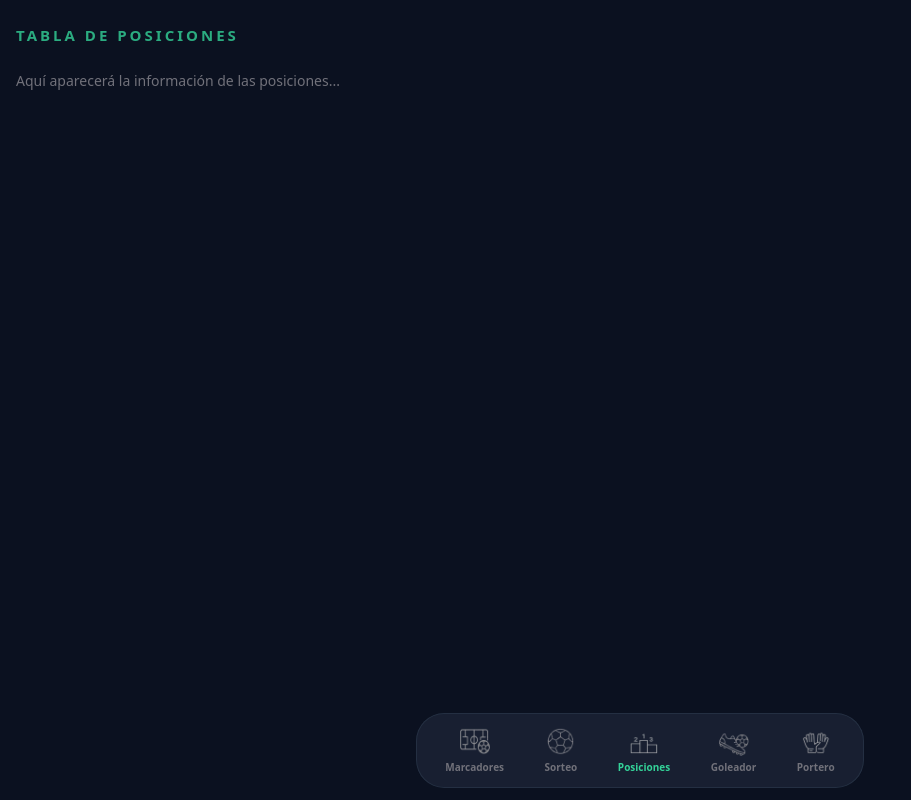
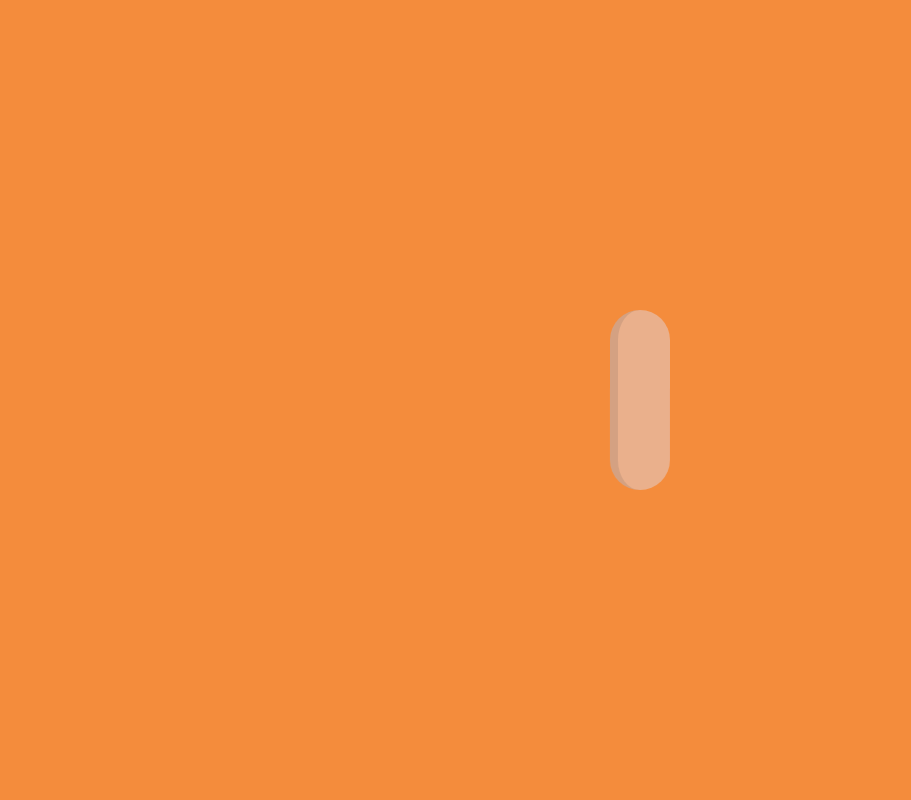
Before and after one commit to jrlopez001/marcador-web, a Next.js app: page /posiciones in a window 1280 px wide. Shown: the whole page, without its empty margins (0-911 px from the left). Built offline with nearby package versions, Linux system fonts and the light colour scheme.

Commit message:
Actualizar interfaz y torneo

```diff
--- a/app/goleador/page.tsx
+++ b/app/goleador/page.tsx
@@ -3,17 +3,17 @@
 import { createClient } from '@/utils/supabase/client'
 import { useEffect, useState } from 'react'
 import { Heart } from 'lucide-react'
-import confetti from 'canvas-confetti' // Importamos la librería
+import confetti from 'canvas-confetti'
 import Navbar from '../Navbar'
 
 export default function GoleadorPage() {
   const [goleadores, setGoleadores] = useState<any[]>([])
   const [categoriaActiva, setCategoriaActiva] = useState('Todos')
+
   const supabase = createClient()
 
   const categorias = ['Todos', 'Libre', 'Master', 'Femenino']
 
-  // Función para disparar el confeti
   const dispararConfeti = () => {
     confetti({
       particleCount: 100,
@@ -22,12 +22,14 @@ export default function GoleadorPage() {
     })
   }
 
-  useEffect(() => {
   async function fetchGoleadores() {
     const { data, error } = await supabase
       .from('jugadores')
       .select(`
-          id, nombre, numero_camisola, goles,
+        id,
+        nombre,
+        numero_camisola,
+        goles,
         equipos(nombre),
         categorias(nombre)
       `)
@@ -35,9 +37,36 @@ export default function GoleadorPage() {
       .order('goles', { ascending: false })
       .limit(5)
 
-      if (!error && data) setGoleadores(data)
+    if (!error && data) {
+      setGoleadores(data)
     }
+  }
+
+  useEffect(() => {
+    // Carga inicial
     fetchGoleadores()
+
+    // Configuración del canal de tiempo real
+    const channel = supabase
+      .channel('realtime:jugadores')
+      .on(
+        'postgres_changes',
+        {
+          event: '*',
+          schema: 'public',
+          table: 'jugadores',
+        },
+        () => {
+          // Al detectar cualquier cambio, volvemos a consultar la base de datos
+          fetchGoleadores()
+        }
+      )
+      .subscribe()
+
+    // Limpieza al desmontar el componente
+    return () => {
+      supabase.removeChannel(channel)
+    }
   }, [])
 
   return (
@@ -54,7 +83,11 @@ export default function GoleadorPage() {
           <button
             key={cat}
             onClick={() => setCategoriaActiva(cat)}
-            className={categoriaActiva === cat ? 'text-[#34D399] border-b-2 border-[#34D399]' : 'hover:text-[#34D399]/70'}
+            className={
+              categoriaActiva === cat
+                ? 'text-[#34D399] border-b-2 border-[#34D399]'
+                : 'hover:text-[#34D399]/70'
+            }
           >
             {cat}
           </button>
@@ -63,20 +96,32 @@ export default function GoleadorPage() {
 
       <div className="space-y-3">
         {goleadores
-          .filter((p) => categoriaActiva === 'Todos' || p.categorias?.nombre === categoriaActiva)
+          .filter(
+            (p) =>
+              categoriaActiva === 'Todos' ||
+              p.categorias?.nombre === categoriaActiva
+          )
           .map((jugador) => (
             <div
               key={jugador.id}
               className="bg-[#111827] p-4 rounded-2xl border border-white/5 shadow-lg flex items-center"
             >
               <div className="flex flex-col items-center pr-4 border-r border-white/10">
-                <span className="text-[9px] uppercase font-bold text-zinc-400">CAMISOLA #</span>
-                <span className="font-black text-2xl text-[#34D399] mt-1">{jugador.numero_camisola}</span>
+                <span className="text-[9px] uppercase font-bold text-zinc-400">
+                  CAMISOLA #
+                </span>
+
+                <span className="font-black text-2xl text-[#34D399] mt-1">
+                  {jugador.numero_camisola}
+                </span>
               </div>
 
               <div className="flex-1 pl-4">
                 <div className="flex justify-between items-start">
-                    <h3 className="font-bold text-lg text-white">{jugador.nombre}</h3>
+                  <h3 className="font-bold text-lg text-white">
+                    {jugador.nombre}
+                  </h3>
+
                   <div className="flex flex-col items-end gap-1">
                     {categoriaActiva === 'Todos' && (
                       <span className="text-[8px] bg-[#1E293B] text-[#34D399] px-2 py-0.5 rounded-full uppercase tracking-wider font-bold">
@@ -85,8 +130,12 @@ export default function GoleadorPage() {
                     )}
                   </div>
                 </div>
+
                 <p className="text-sm text-zinc-400 mt-1">
-                  Equipo: <span className="text-white font-medium">{jugador.equipos?.nombre || 'Sin equipo'}</span>
+                  Equipo:{' '}
+                  <span className="text-white font-medium">
+                    {jugador.equipos?.nombre || 'Sin equipo'}
+                  </span>
                 </p>
               </div>
 
@@ -94,15 +143,23 @@ export default function GoleadorPage() {
                 <span className="block text-2xl font-black text-white leading-none">
                   {jugador.goles ?? 0}
                 </span>
-                <span className="text-[8px] text-[#34D399] uppercase tracking-widest font-bold mt-1 block mb-2">Goles</span>
 
-                {/* Botón con el evento onClick que llama al confeti */}
+                <span className="text-[8px] text-[#34D399] uppercase tracking-widest font-bold mt-1 block mb-2">
+                  Goles
+                </span>
+
                 <button
                   onClick={dispararConfeti}
                   className="flex flex-col items-center hover:scale-110 transition-transform"
                 >
-                  <Heart size={16} className="text-zinc-500 hover:text-rose-500 transition-colors" />
-                  <span className="text-[10px] text-zinc-600 font-bold mt-0.5">0</span>
+                  <Heart
+                    size={16}
+                    className="text-zinc-500 hover:text-rose-500 transition-colors"
+                  />
+
+                  <span className="text-[10px] text-zinc-600 font-bold mt-0.5">
+                    0
+                  </span>
                 </button>
               </div>
             </div>
--- a/app/portero/page.tsx
+++ b/app/portero/page.tsx
@@ -27,17 +27,44 @@ export default function PorteroPage() {
       const { data, error } = await supabase
         .from('jugadores')
         .select(`
-          id, nombre, numero_camisola, goles_recibidos,
+          id,
+          nombre,
+          numero_camisola,
+          goles_recibidos,
           equipos(nombre),
           categorias(nombre)
         `)
         .eq('posicion', 'PORTERO')
         .order('goles_recibidos', { ascending: true })
 
-      if (!error && data) setPorteros(data)
+      if (!error && data) {
+        setPorteros(data)
       }
+    }
+
+    // Carga inicial
     fetchPorteros()
-  }, [])
+
+    // Realtime
+    const channel = supabase
+      .channel('porteros-realtime')
+      .on(
+        'postgres_changes',
+        {
+          event: '*',
+          schema: 'public',
+          table: 'jugadores',
+        },
+        () => {
+          fetchPorteros()
+        }
+      )
+      .subscribe()
+
+    return () => {
+      supabase.removeChannel(channel)
+    }
+  }, [supabase])
 
   return (
     <main className="min-h-screen bg-[#0B1120] text-white p-4 font-sans pb-28">
@@ -54,7 +81,11 @@ export default function PorteroPage() {
           <button
             key={cat}
             onClick={() => setCategoriaActiva(cat)}
-            className={categoriaActiva === cat ? 'text-[#34D399] border-b-2 border-[#34D399]' : 'hover:text-[#34D399]/70'}
+            className={
+              categoriaActiva === cat
+                ? 'text-[#34D399] border-b-2 border-[#34D399]'
+                : 'hover:text-[#34D399]/70'
+            }
           >
             {cat}
           </button>
@@ -63,7 +94,11 @@ export default function PorteroPage() {
 
       <div className="space-y-3">
         {porteros
-          .filter((p) => categoriaActiva === 'Todos' || p.categorias?.nombre === categoriaActiva)
+          .filter(
+            (p) =>
+              categoriaActiva === 'Todos' ||
+              p.categorias?.nombre === categoriaActiva
+          )
           .map((portero) => (
             <div
               key={portero.id}
@@ -71,14 +106,20 @@ export default function PorteroPage() {
             >
               {/* Sección Camisola */}
               <div className="flex flex-col items-center pr-4 border-r border-white/10">
-                <span className="text-[9px] uppercase font-bold text-zinc-400">CAMISOLA #</span>
-                <span className="font-black text-2xl text-[#34D399] mt-1">{portero.numero_camisola}</span>
+                <span className="text-[9px] uppercase font-bold text-zinc-400">
+                  CAMISOLA #
+                </span>
+                <span className="font-black text-2xl text-[#34D399] mt-1">
+                  {portero.numero_camisola}
+                </span>
               </div>
 
               {/* Nombre, Equipo y Categoría */}
               <div className="flex-1 pl-4">
                 <div className="flex justify-between items-start">
-                    <h3 className="font-bold text-lg text-white">{portero.nombre}</h3>
+                  <h3 className="font-bold text-lg text-white">
+                    {portero.nombre}
+                  </h3>
 
                   {/* Badge de Categoría */}
                   <div className="flex flex-col items-end gap-1">
@@ -89,8 +130,12 @@ export default function PorteroPage() {
                     )}
                   </div>
                 </div>
+
                 <p className="text-sm text-zinc-400 mt-1">
-                  Equipo: <span className="text-white font-medium">{portero.equipos?.nombre || 'Sin equipo'}</span>
+                  Equipo:{' '}
+                  <span className="text-white font-medium">
+                    {portero.equipos?.nombre || 'Sin equipo'}
+                  </span>
                 </p>
               </div>
 
@@ -99,15 +144,24 @@ export default function PorteroPage() {
                 <span className="block text-2xl font-black text-white leading-none">
                   {portero.goles_recibidos ?? 0}
                 </span>
-                <span className="text-[8px] text-rose-500 uppercase tracking-widest font-bold mt-1 block mb-2">Recibidos</span>
+
+                <span className="text-[8px] text-rose-500 uppercase tracking-widest font-bold mt-1 block mb-2">
+                  Recibidos
+                </span>
 
                 {/* Botón de Like con confeti */}
                 <button
                   onClick={dispararConfeti}
                   className="flex flex-col items-center hover:scale-110 transition-transform"
                 >
-                  <Heart size={16} className="text-zinc-500 hover:text-rose-500 transition-colors" />
-                  <span className="text-[10px] text-zinc-600 font-bold mt-0.5">0</span>
+                  <Heart
+                    size={16}
+                    className="text-zinc-500 hover:text-rose-500 transition-colors"
+                  />
+
+                  <span className="text-[10px] text-zinc-600 font-bold mt-0.5">
+                    0
+                  </span>
                 </button>
               </div>
             </div>
--- a/app/posiciones/page.tsx
+++ b/app/posiciones/page.tsx
@@ -1,25 +1,33 @@
-'use client'
+"use client";
 
-import Navbar from '../Navbar'
-
-export default function PosicionesPage() {
+export default function ArmAnimationPage() {
   return (
-    <main className="min-h-screen bg-[#0B1120] text-white p-4 font-sans pb-28">
-
-      {/* Título de la sección */}
-      <div className="flex justify-between items-center mb-6 mt-2">
-        <h1 className="text-[#34D399] font-black tracking-[0.2em] text-[15px] opacity-80 uppercase">
-          Tabla de Posiciones
-        </h1>
+    <div className="flex items-center justify-center min-h-screen bg-[#F48C3C]">
+      {/* Contenedor del brazo */}
+      <div className="relative">
+        <div
+          className="arm-right"
+          style={{
+            backgroundColor: '#EAB08C',
+            borderLeft: '8px solid rgba(19, 36, 44, 0.1)',
+            borderRadius: '50px',
+            height: '180px',
+            width: '60px',
+            // El origen es la parte superior central
+            transformOrigin: '30px 30px',
+            // Aplicamos la animación
+            animation: 'swing 2s infinite ease-in-out'
+          }}
+        />
       </div>
 
-      {/* Aquí irá tu contenido de la tabla de posiciones */}
-      <div className="text-zinc-500 text-sm">
-        <p>Aquí aparecerá la información de las posiciones...</p>
-      </div>
-
-      {/* Menú inferior */}
-      <Navbar />
-    </main>
-  )
+      <style jsx global>{`
+        @keyframes swing {
+          0% { transform: rotate(0deg); }
+          50% { transform: rotate(45deg); }
+          100% { transform: rotate(0deg); }
+        }
+      `}</style>
+    </div>
+  );
 }
```
Lines whose indentation alone changed are shown as unchanged.
